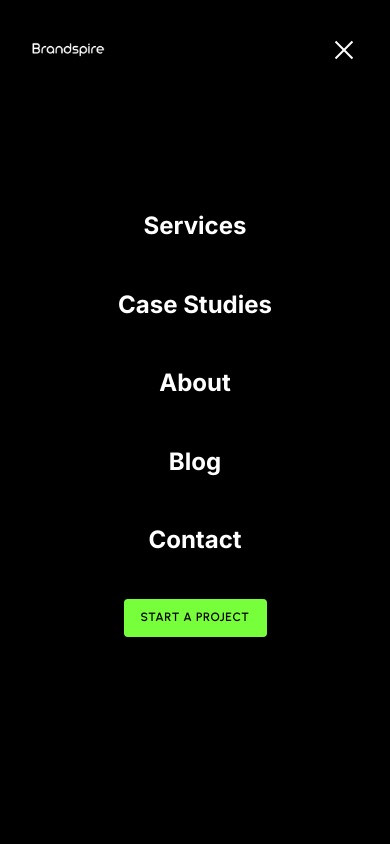
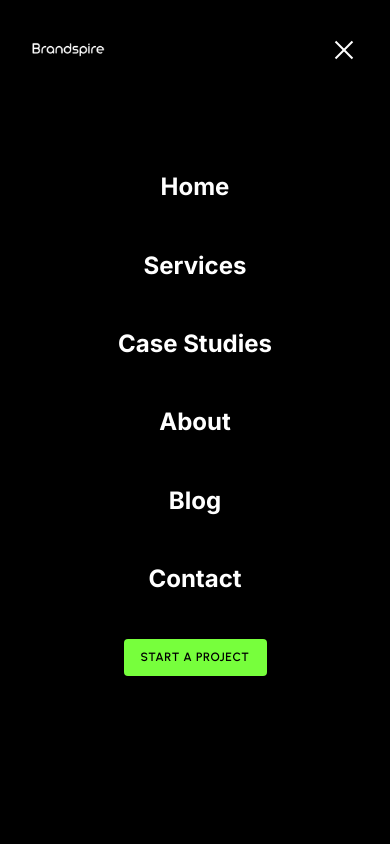
Before and after one commit to rusithrashmitha14-gif/brandspire.lk, a Next.js app: page / in a window 390 px wide. Both pictures are taken after a click on the button "Toggle mobile menu". Shown: the top 844 px of the page. Built offline with nearby package versions, Linux system fonts and the light colour scheme; no server answers; the database is empty.

Commit message:
Fix text cut off with overflow-x hidden and add mobile home link

```diff
--- a/src/app/page.module.css
+++ b/src/app/page.module.css
@@ -1,5 +1,7 @@
 .container {
     min-height: 100vh;
+    overflow-x: hidden;
+    width: 100%;
 }
 
 /* Updated Hero / Intro (Image 2 style) */
--- a/src/components/Navbar/Navbar.module.css
+++ b/src/components/Navbar/Navbar.module.css
@@ -73,6 +73,10 @@
     opacity: 1;
 }
 
+.mobileOnlyLink {
+    display: none;
+}
+
 .mobileMenuBtn {
     display: none;
     flex-direction: column;
@@ -130,6 +134,10 @@
         visibility: visible;
     }
 
+    .mobileOnlyLink {
+        display: block;
+    }
+
     .link {
         font-size: 24px;
         font-weight: 700;
--- a/src/components/Navbar/Navbar.tsx
+++ b/src/components/Navbar/Navbar.tsx
@@ -42,6 +42,7 @@ const Navbar = () => {
                 </Link>
 
                 <div className={`${styles.links} ${isMobileMenuOpen ? styles.mobileOpen : ''}`}>
+                    <Link href="/" className={`${styles.link} ${styles.mobileOnlyLink}`} onClick={closeMenu}>Home</Link>
                     <Link href="/services" className={styles.link} onClick={closeMenu}>Services</Link>
                     <Link href="/case-studies" className={styles.link} onClick={closeMenu}>Case Studies</Link>
                     <Link href="/about" className={styles.link} onClick={closeMenu}>About</Link>
```
